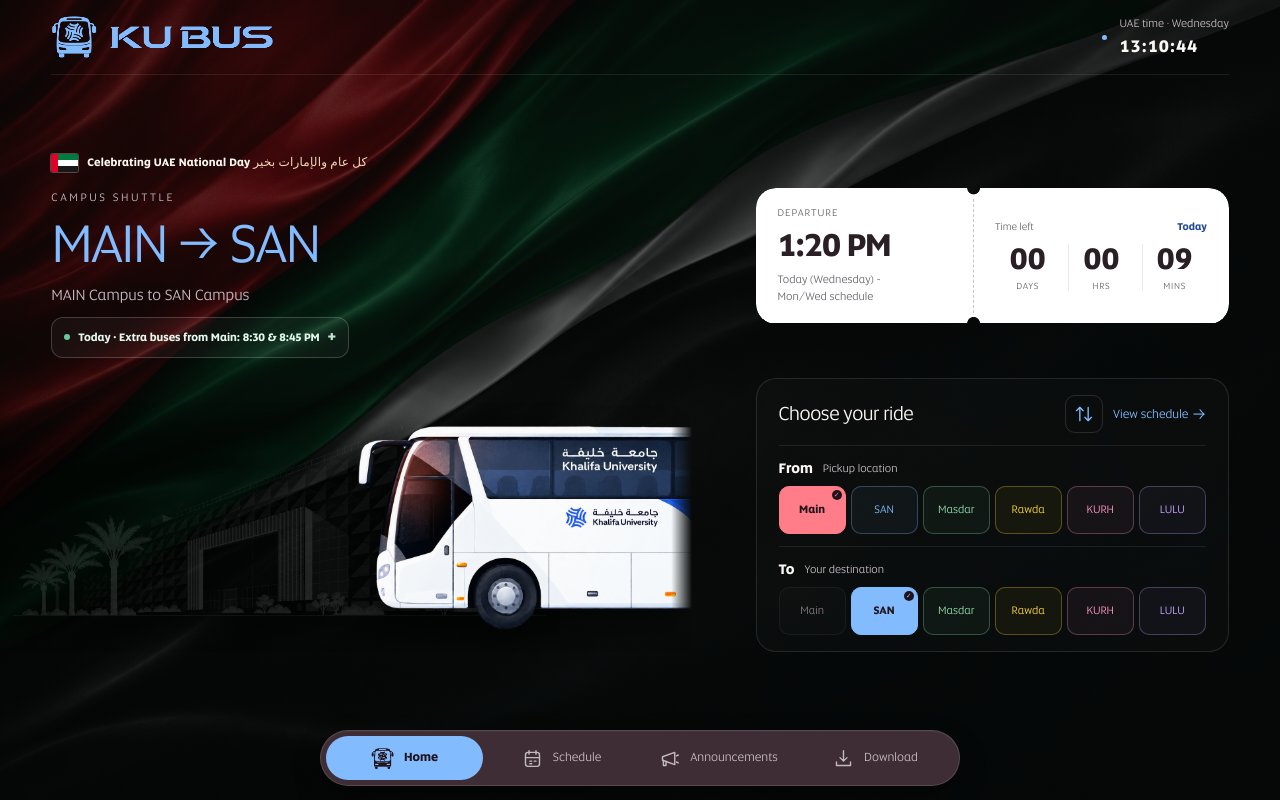
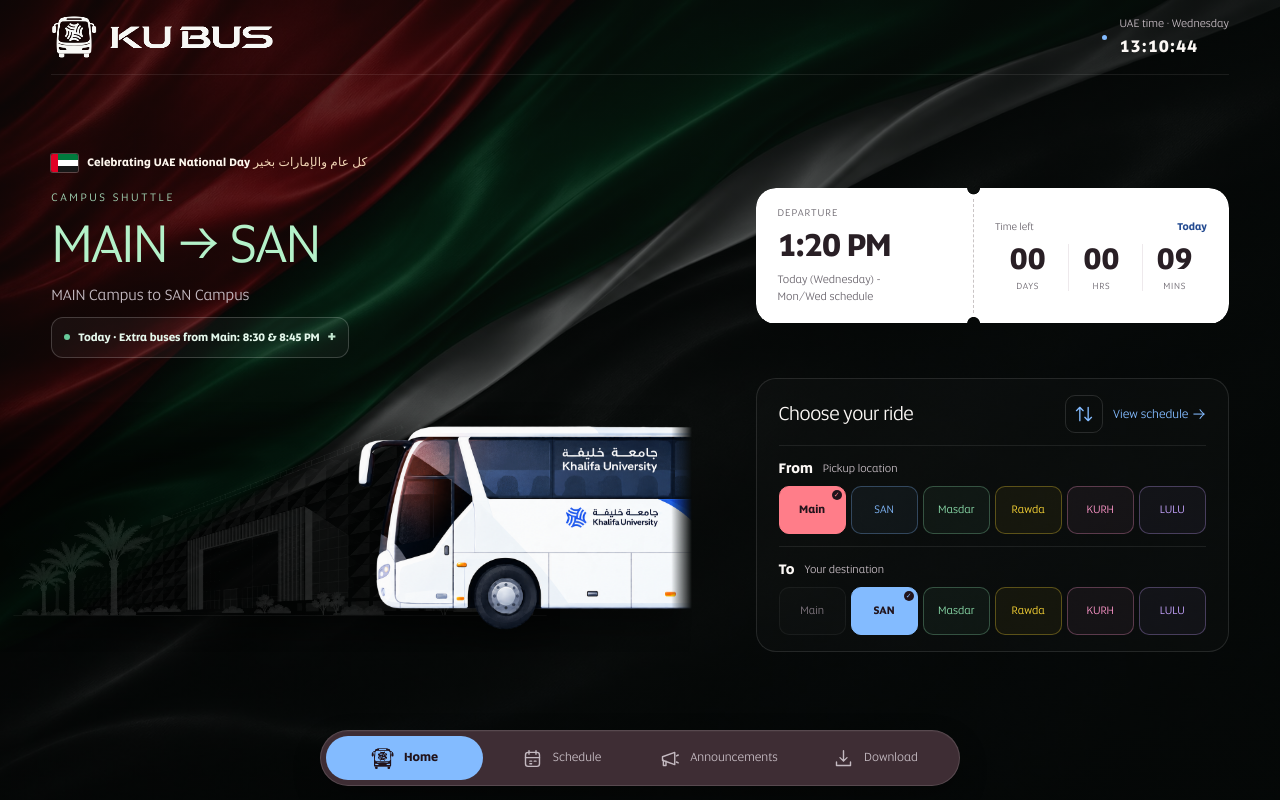
Before and after one commit to ameenabdulla7bm-sketch/ku-bus, a plain HTML site: page index.html in a window 1280 px wide. Drawn offline with Linux system fonts and the light colour scheme.

Commit message:
Style headings with UAE-inspired colors

```diff
--- a/index.html
+++ b/index.html
@@ -70,6 +70,10 @@
       }
       .app-shell::before { display: none; }
       @media (forced-colors: active) { body[data-view] .app-shell { background: Canvas; } }
+      /* UAE-inspired title colours on the dark fabric background. */
+      .brand { color: #f7f8f5; }
+      .ticket-route, .view-heading h1 { color: #b4f1c9; }
+      .ticket-kicker, .eyebrow { color: #a5d9b8; }
     </style>
     <script defer src="script.js?v=20261019-seventh-1"></script>
     <script defer src="navigation.js?v=20261019-seventh-1"></script>
--- a/service-worker.js
+++ b/service-worker.js
@@ -1,4 +1,4 @@
-const CACHE_NAME = "ku-shuttle-pwa-v2-20261125-fabric-background-1";
+const CACHE_NAME = "ku-shuttle-pwa-v2-20261125-uae-titles-1";
 const APP_SHELL = new URL("./index.html", self.registration.scope).href;
 const NETWORK_TIMEOUT_MS = 4000;
 
```
